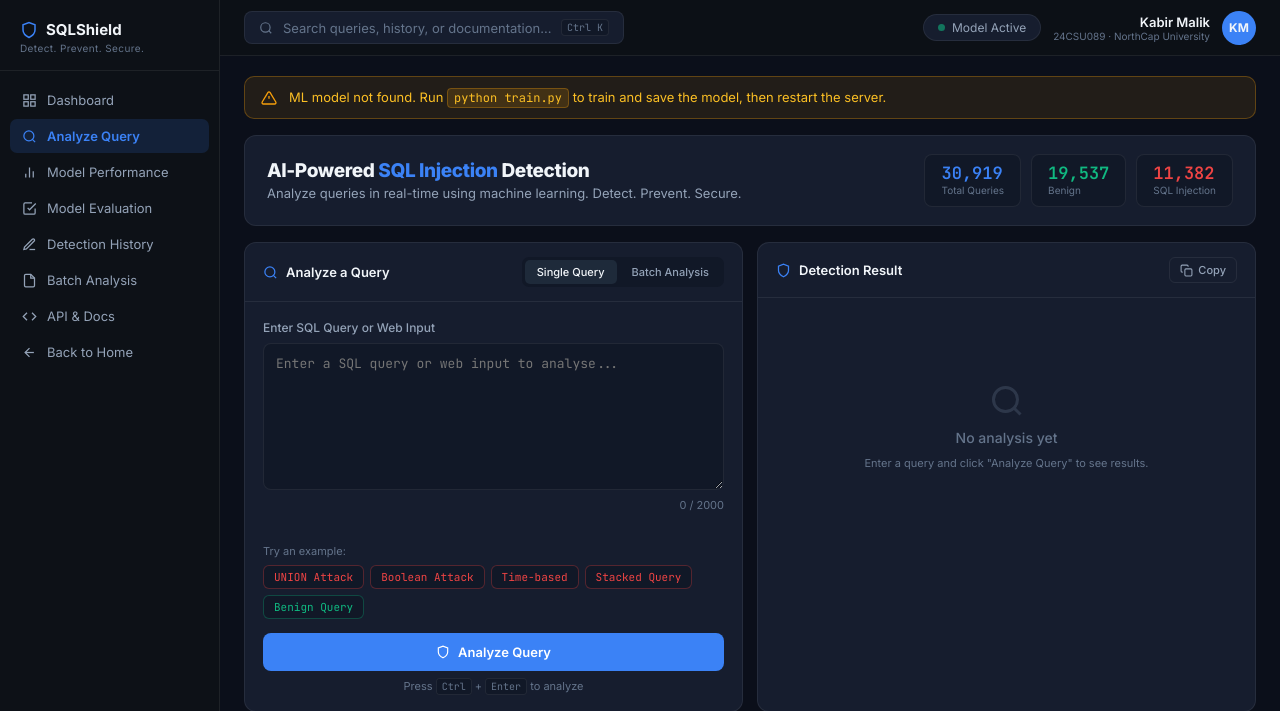
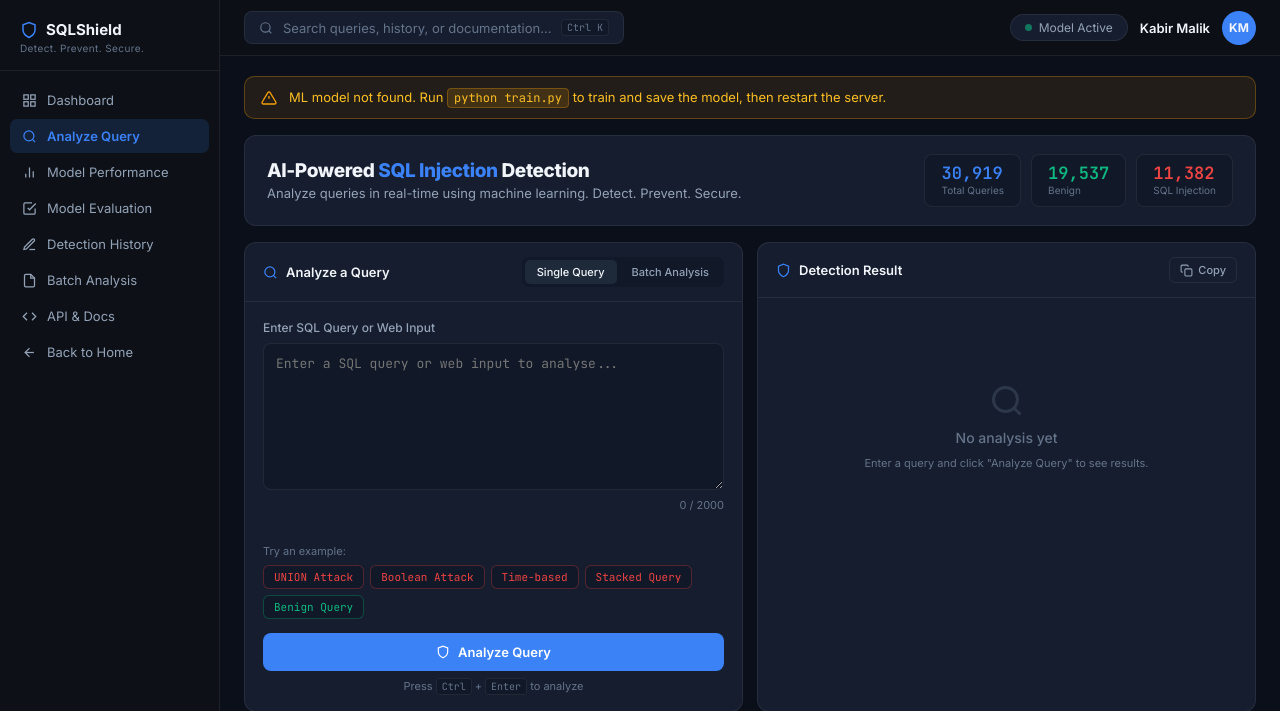
Before and after one commit to KabirMalik09/SQL_Injection_Detector, a Flask app: page / in a window 1280 px wide. Shown: the top 711 px of the page. Run offline with Flask 3, Linux system fonts and the light colour scheme; some libraries are stand-ins or nearby versions.

Commit message:
fix: remove roll number and university from header

```diff
--- a/templates/index.html
+++ b/templates/index.html
@@ -79,7 +79,6 @@
         </div>
         <div class="d-user-info">
           <div class="d-user-name">Kabir Malik</div>
-          <div class="d-user-sub">24CSU089 &middot; NorthCap University</div>
         </div>
         <div class="d-avatar" aria-hidden="true">KM</div>
       </div>
```
